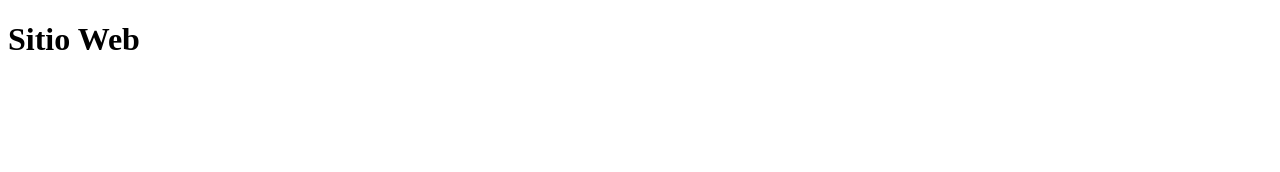
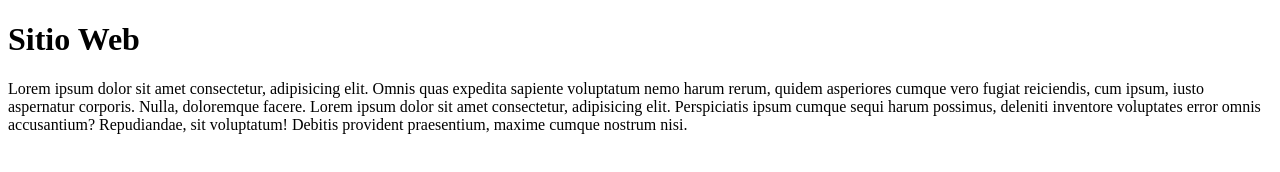
Before and after one commit to annalapuente/AnaLapuenteDesarolloWeb, a plain HTML site: page index.html in a window 1280 px wide. Drawn offline with Linux system fonts and the light colour scheme.

Commit message:
creacion de la rama2

```diff
--- a/index.html
+++ b/index.html
@@ -1,14 +1,22 @@
 <!DOCTYPE html>
 <html lang="en">
-<head>
-    <meta charset="UTF-8">
-    <meta http-equiv="X-UA-Compatible" content="IE=edge">
-    <meta name="viewport" content="width=device-width, initial-scale=1.0">
+  <head>
+    <meta charset="UTF-8" />
+    <meta http-equiv="X-UA-Compatible" content="IE=edge" />
+    <meta name="viewport" content="width=device-width, initial-scale=1.0" />
     <title>Sitio Web</title>
-</head>
+  </head>
 
-<body>
+  <body>
     <h1>Sitio Web</h1>
-</body>
-
+    <p>
+      Lorem ipsum dolor sit amet consectetur, adipisicing elit. Omnis quas
+      expedita sapiente voluptatum nemo harum rerum, quidem asperiores cumque
+      vero fugiat reiciendis, cum ipsum, iusto aspernatur corporis. Nulla,
+      doloremque facere. Lorem ipsum dolor sit amet consectetur, adipisicing
+      elit. Perspiciatis ipsum cumque sequi harum possimus, deleniti inventore
+      voluptates error omnis accusantium? Repudiandae, sit voluptatum! Debitis
+      provident praesentium, maxime cumque nostrum nisi.
+    </p>
+  </body>
 </html>
```
